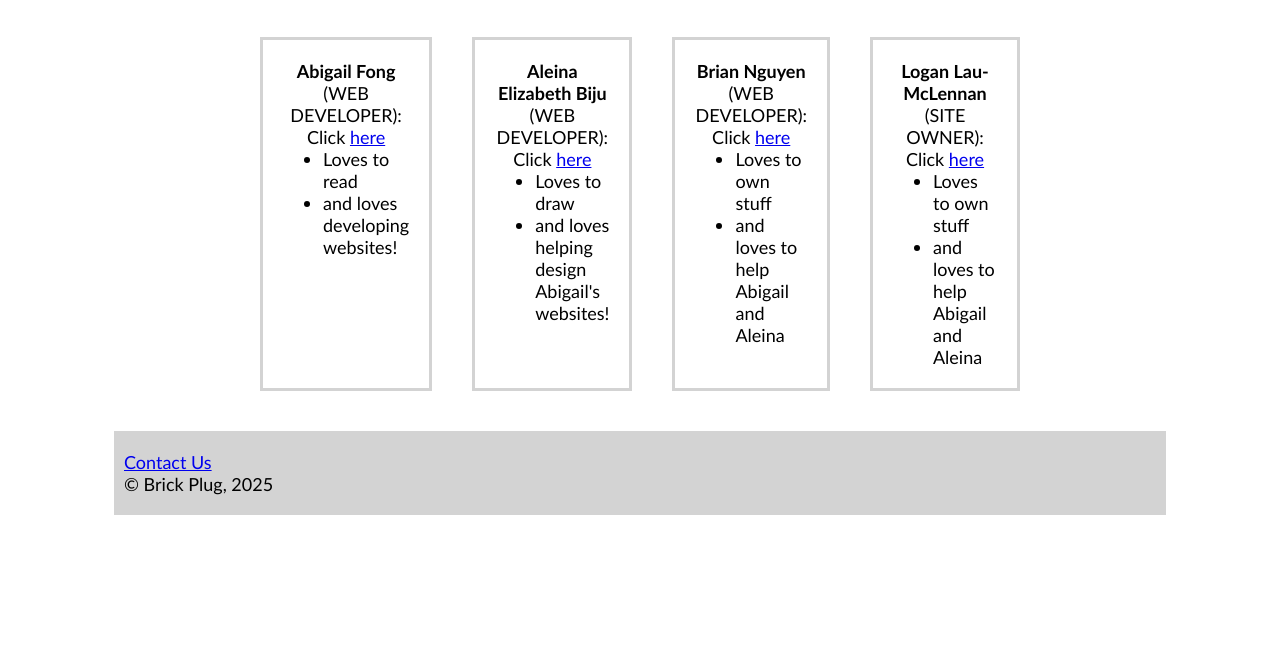
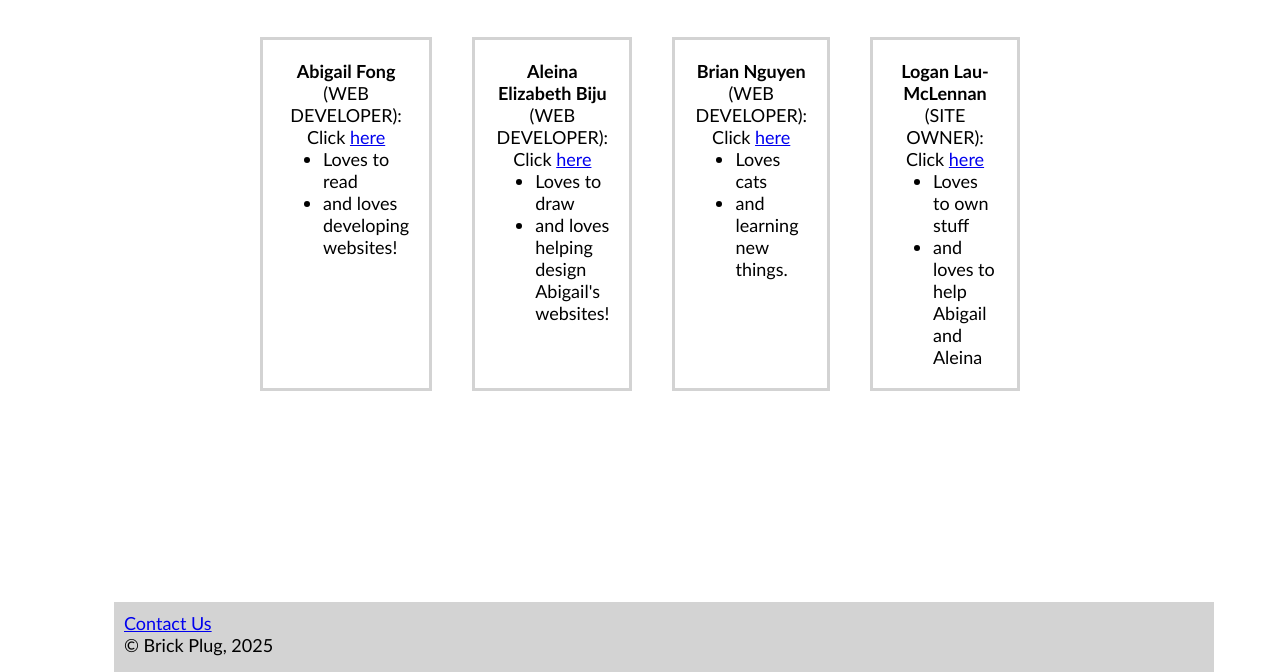
Before and after one commit to pigsteel/1xd3-web-page, a plain HTML site: page team/about.html in a window 1280 px wide. Shown: the part 128-800 px from the top of the page. Drawn offline with Linux system fonts and the light colour scheme.

Commit message:
Absolute Position for Footer
Change absolute position of footer and edit my about.

```diff
--- a/team/about.html
+++ b/team/about.html
@@ -50,11 +50,11 @@ About Us page
 
                 <div class="team-element">
                     <p><strong>Brian Nguyen</strong> (WEB DEVELOPER):</p>
-                    <p>Click <a href="https://www.linkedin.com/in/logan-lau-mclennan-a1b6862a7/" target="_blank">here</a></p>
+                    <p>Click <a href="https://www.linkedin.com/in/brian-nguyen-96a66a224/" target="_blank">here</a></p>
 
                     <ul>
-                        <li>Loves to own stuff</li>
-                        <li>and loves to help Abigail and Aleina</li>
+                        <li>Loves cats</li>
+                        <li>and learning new things.</li>
                     </ul>
                 </div>
 
--- a/team/css/style.css
+++ b/team/css/style.css
@@ -118,7 +118,11 @@ p,a,li {
 
 #footer {
     background-color: lightgray;
-    padding: 20px;
+    padding: 10px;
     padding-left: 10px;
     margin-top: 20px;
+    position: absolute;
+    bottom: 0;
+    width: 100%;
+    height: 50px;
 }
```
